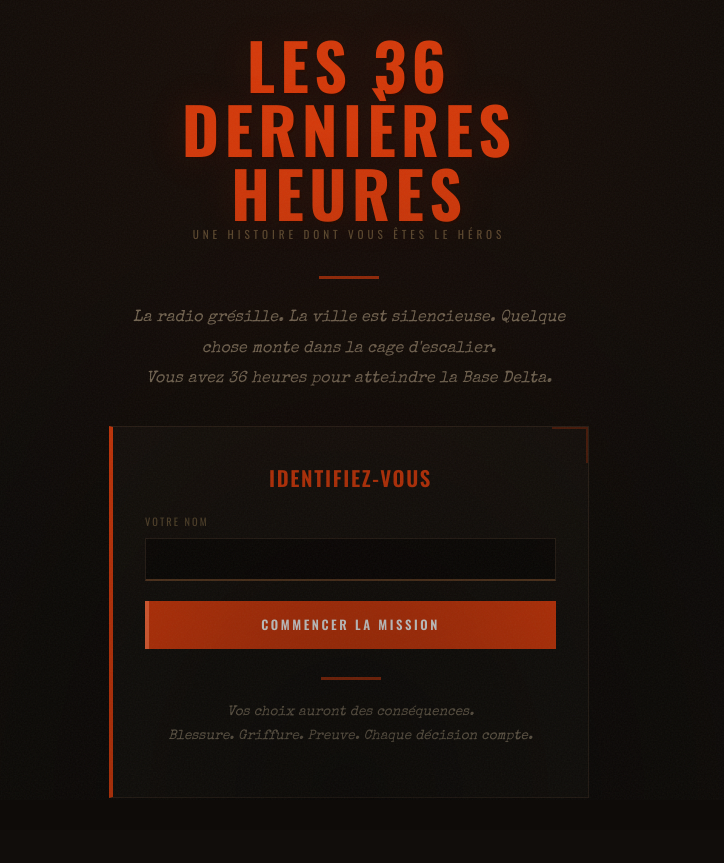
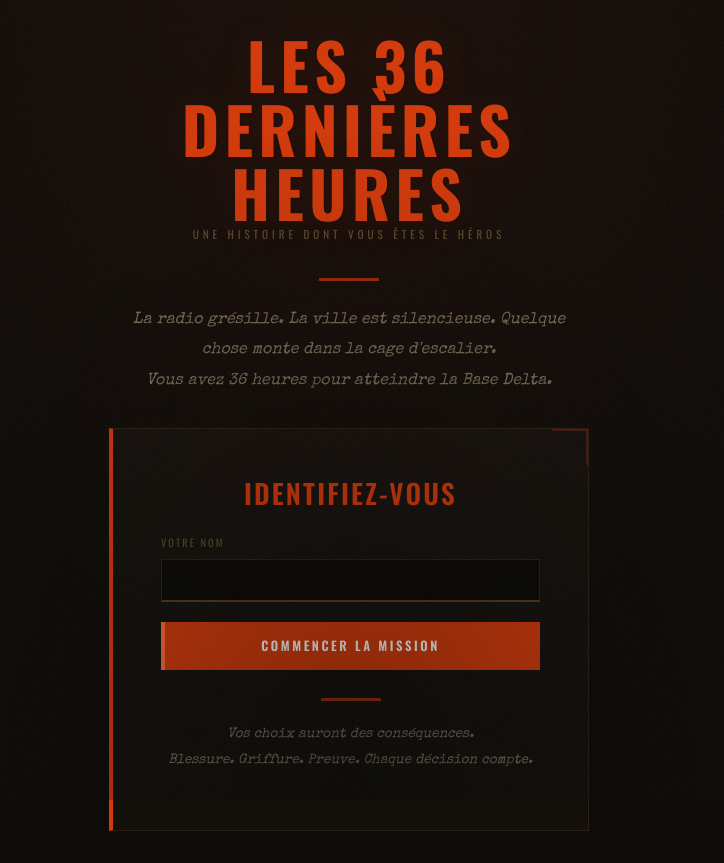
Before and after one commit to samy240206/Jeu36DerniereHeure, a PHP site: page / in a window 1280 px wide. Shown: the whole page, without its empty margins (291-1015 px from the left). Before the commit the page ends 798 px from the top, so only its background shows below. Run offline with PHP 8.4, Linux system fonts and the light colour scheme.

Commit message:
modif 16/04

```diff
--- a/config/database.php
+++ b/config/database.php
@@ -1,7 +1,7 @@
 <?php
 
 
-define('DB_HOST', '172.16.119.222');
+define('DB_HOST', '10.0.0.32');
 define('DB_NAME', '36_derniere_heure');
 define('DB_USER', 'etudiant');
 define('DB_PASS', 'etudiant');
--- a/controllers/JeuController.php
+++ b/controllers/JeuController.php
@@ -84,6 +84,7 @@ class JeuController {
         $choix = $stmt->fetch();
         if (!$choix) { header('Location: index.php?action=jouer'); exit; }
         Joueur::mettreAJourStats($joueurId, (int)$choix['degat_vie'], (int)$choix['degat_mental'], 10);
+
         Page::enregistrerProgression($joueurId, (int)$choix['page_destination_id']);
         header('Location: index.php?action=jouer');
         exit;
--- a/public/css/style.css
+++ b/public/css/style.css
@@ -369,3 +369,9 @@ p { margin-bottom: 1rem; font-size: 0.95rem; }
     .stats-barre { flex-direction: column; }
     .score-valeur { margin-left: 0; }
 }
+
+/* === AGRANDISSEMENT === */
+.conteneur { max-width: 960px; padding: 2rem 2rem 4rem; }
+.carte { padding: 2.5rem 3rem; }
+p { font-size: 1.05rem; line-height: 1.95; }
+h2 { font-size: clamp(1.2rem, 3vw, 1.7rem); }
```
